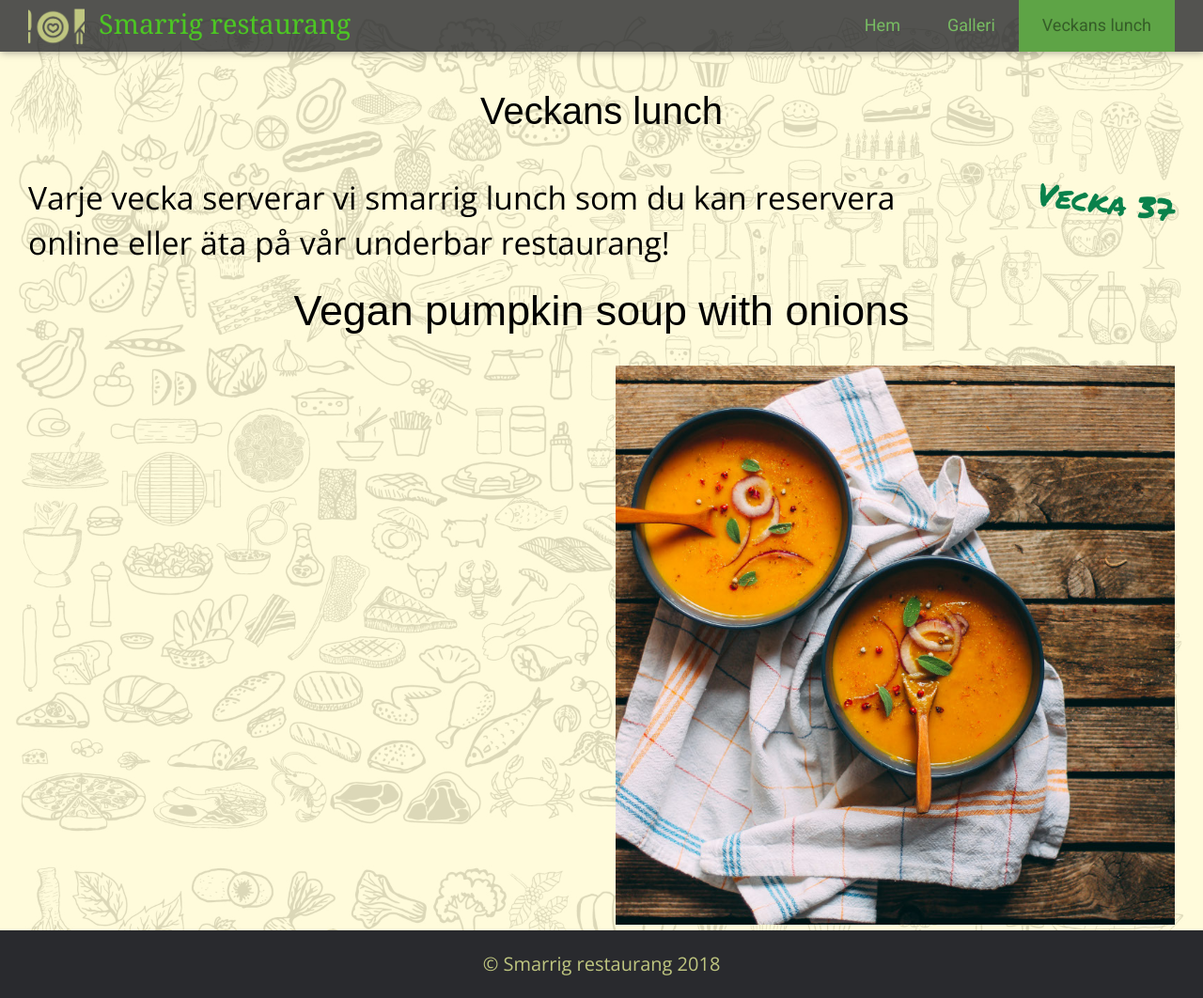
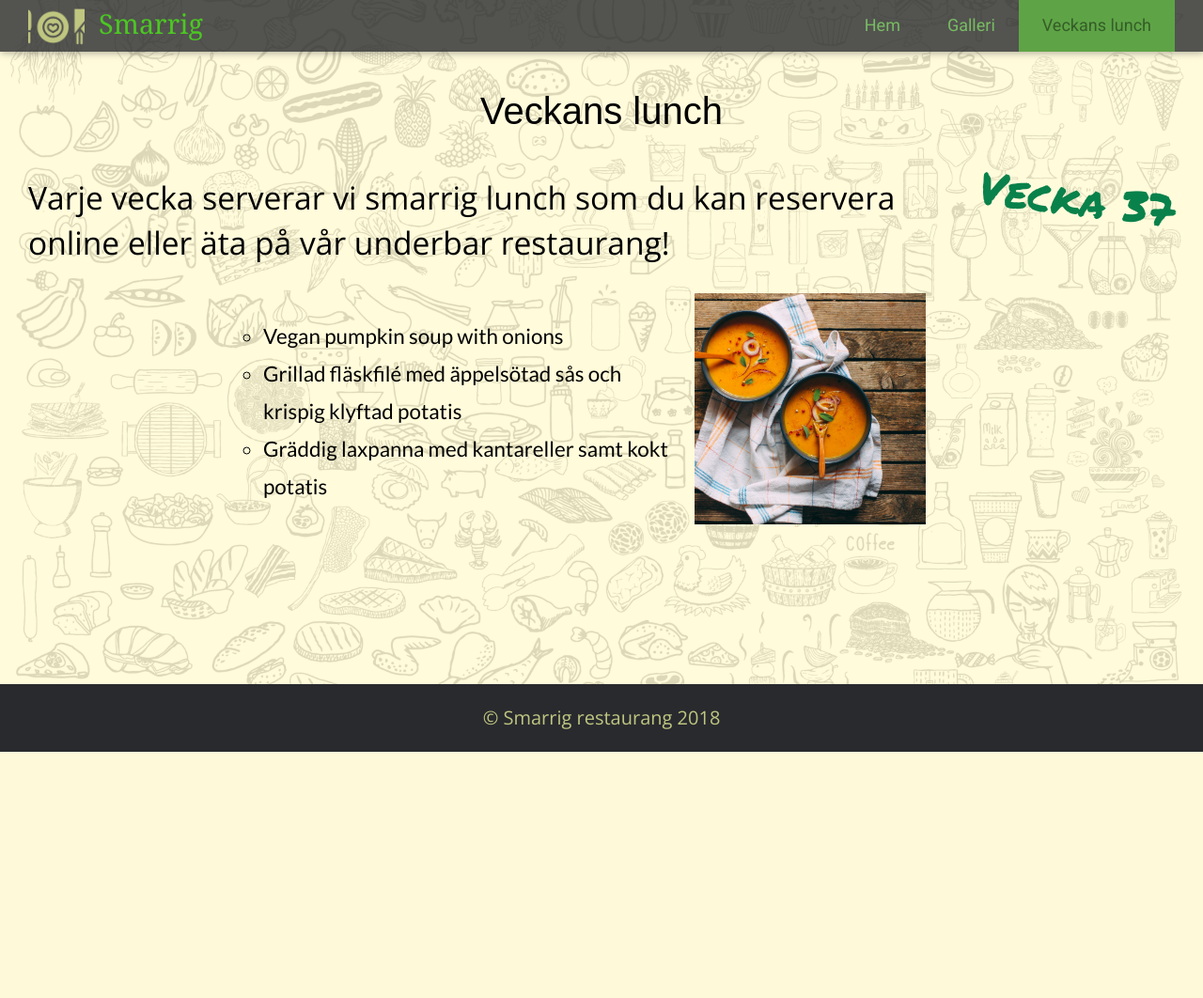
Before and after one commit to demichka/smarrig-project, a Node server app: page /week-lunch.html in a window 1280 px wide. Shown: the whole page at 94% size. After the commit the page ends 800 px from the top, so only its background shows below. Run offline with Node 20, Linux system fonts and the light colour scheme; some libraries are stand-ins or nearby versions.

Commit message:
week-lunch.html modified

```diff
--- a/www/css/styles.css
+++ b/www/css/styles.css
@@ -19,6 +19,16 @@ body {
     background: #CACCB9 url('/img/bg02.jpg')no-repeat fixed center;
     background-size: cover;
     line-height: 1.4rem;
+    display: flex;
+    display: -webkit-flex;
+    flex-direction: column;
+    -ms-flex-direction: column;
+    min-height: 100vh;
+}
+
+main {
+    flex: 1;
+    -ms-flex: 1;
 }
 
 img {
@@ -348,6 +358,7 @@ footer p {
 
 .light-layout {
     background-color: hsla(54, 100%, 90%, .7);
+    min-height: calc(100vh - 72px);
 }
 
 .large-style {
@@ -358,9 +369,28 @@ footer p {
 }
 
 .marker-style {
+    font-size: 3rem;
+    line-height: 3rem;
     font-family: 'Permanent Marker', cursive;
     text-align: right;
     white-space: nowrap;
     color: hsla(153, 87%, 27%, 1);
     transform: rotate(7deg);
 }
+
+.lunch-menu {
+    display: flex;
+    display: -webkit-flex;
+    flex-direction: row;
+    flex-wrap: nowrap;
+    align-content: center;
+    justify-content: center;
+    align-items: center;
+}
+
+.lunch-list ul {
+    font-family: 'Lato', sans-serif;
+    font-size: 1.4rem;
+    list-style-type: circle;
+    line-height: 2.5rem;
+}
--- a/www/gallery-flex.html
+++ b/www/gallery-flex.html
@@ -21,8 +21,7 @@
 		<div class="container">
 			<div class="row">
 				<div class="col-2">
-					<a class="logo" href="/" title="Smarrig restaurang">
-						<img src="/img/logo.png" alt="logo">Smarrig restaurang</a>
+						<a class="logo" href="/" title="Restaurang Smarrig"><img src="/img/logo.png" alt="logo">Smarrig</a>
 				</div>
 				<div class="col-3">
 					<nav>
--- a/www/gallery-float.html
+++ b/www/gallery-float.html
@@ -21,7 +21,7 @@
 		<div class="container">
 			<div class="row">
 				<div class="col-2">
-					<a class="logo" href="/" title="Smarrig restaurang"><img src="/img/logo.png" alt="logo">Smarrig restaurang</a>
+						<a class="logo" href="/" title="Restaurang Smarrig"><img src="/img/logo.png" alt="logo">Smarrig</a>
 				</div>
 				<div class="col-3">
 					<nav>
--- a/www/gallery.html
+++ b/www/gallery.html
@@ -21,8 +21,7 @@
 		<div class="container">
 			<div class="row">
 				<div class="col-2">
-					<a class="logo" href="/" title="Smarrig restaurang">
-						<img src="/img/logo.png" alt="logo">Smarrig restaurang</a>
+						<a class="logo" href="/" title="Restaurang Smarrig"><img src="/img/logo.png" alt="logo">Smarrig</a>
 				</div>
 				<div class="col-3">
 					<nav>
--- a/www/index.html
+++ b/www/index.html
@@ -20,7 +20,7 @@
 		<div class="container">
 			<div class="row">
 				<div class="col-2">
-					<a class="logo" href="/" title="Smarrig restaurang"><img src="/img/logo.png" alt="logo">Smarrig restaurang</a>
+					<a class="logo" href="/" title="Restaurang Smarrig"><img src="/img/logo.png" alt="logo">Smarrig</a>
 				</div>
 				<div class="col-3">
 					<nav>
--- a/www/week-lunch.html
+++ b/www/week-lunch.html
@@ -20,19 +20,32 @@
 		<div class="container">
 			<div class="row">
 				<div class="col-2">
-					<a class="logo" href="/" title="Smarrig restaurang"><img src="/img/logo.png" alt="logo">Smarrig restaurang</a>
+					<a class="logo" href="/" title="Restaurang Smarrig">
+						<img src="/img/logo.png" alt="logo">Smarrig</a>
 				</div>
 				<div class="col-3">
 					<nav>
 						<ul class="menu">
-							<li><a href="#">Hem</a></li>
-							<li><a href="#">Galleri</a>
-							<ul><li><a href="/gallery.html" title="Galleri on CSS grid">Galleri Grid</a></li>
-								<li><a href="/gallery-flex.html" title="Galleri on CSS flexbox">Galleri Flex</a></li>
-								<li><a href="/gallery-float.html" title="Galleri on floats">Galleri Float</a></li>
+							<li>
+								<a href="#">Hem</a>
+							</li>
+							<li>
+								<a href="#">Galleri</a>
+								<ul>
+									<li>
+										<a href="/gallery.html" title="Galleri on CSS grid">Galleri Grid</a>
+									</li>
+									<li>
+										<a href="/gallery-flex.html" title="Galleri on CSS flexbox">Galleri Flex</a>
+									</li>
+									<li>
+										<a href="/gallery-float.html" title="Galleri on floats">Galleri Float</a>
+									</li>
 								</ul>
 							</li>
-							<li class="active"><a href="/week-lunch.html" title="Veckans lunch">Veckans lunch</a></li>
+							<li class="active">
+								<a href="/week-lunch.html" title="Veckans lunch">Veckans lunch</a>
+							</li>
 						</ul>
 					</nav>
 				</div>
@@ -48,19 +61,25 @@
 						<p class="large-style col-4">
 							Varje vecka serverar vi smarrig lunch som du kan reservera online eller äta på vår underbar restaurang!
 						</p>
-						<p class="large-style col-1 marker-style" >Vecka 37</p>
+						<p class="col-1 marker-style">Vecka 37</p>
 					</div>
 
 					<div class="row">
-							<h2>Vegan pumpkin soup with onions</h2>
-						<ul class="col-1_2">
-							<li></li>
+						<div class="col-3 align-middle">
+							<div class="lunch-menu">
+								<div class="lunch-list">
+									<ul>
+										<li>Vegan pumpkin soup with onions</li>
+										<li>Grillad fläskfilé med äppelsötad sås och krispig klyftad potatis</li>
+										<li>Gräddig laxpanna med kantareller samt kokt potatis</li>
 									</ul>
+								</div>
 								<figure class="col-1_2">
 									<img src="/img/image02.jpg" alt="Veckans lunch">
 								</figure>
 							</div>
-
+						</div>
+					</div>
 				</div>
 			</section>
 		</section>
```
Lines whose indentation alone changed are shown as unchanged.
